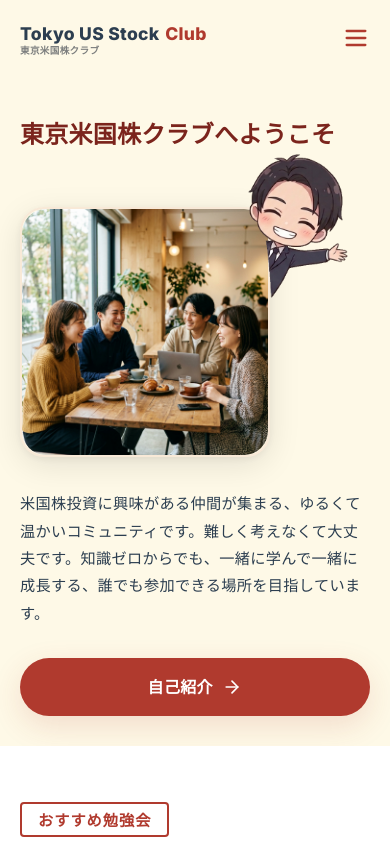
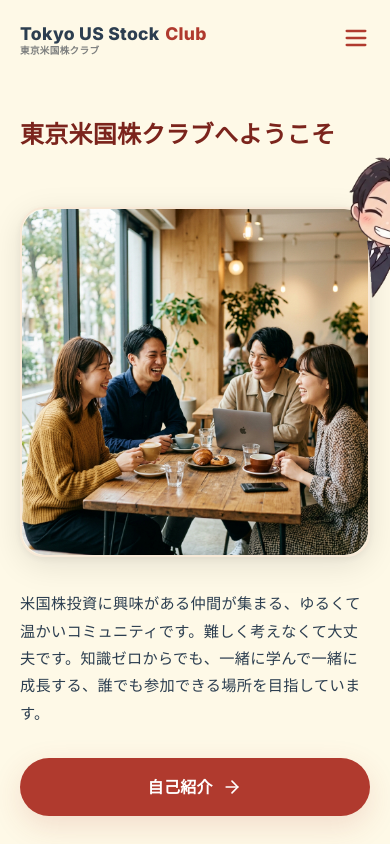
Before and after one commit to yutarotobioka0121-ship-it/tokyo-us-stock-site, a Next.js app: page / in a window 390 px wide. Built offline with nearby package versions, Linux system fonts and the light colour scheme; no server answers; a web font is replaced by a local one.

Commit message:
fix: finalize character cutline position alignment

```diff
--- a/src/app/globals.css
+++ b/src/app/globals.css
@@ -282,7 +282,7 @@ button {
   position: relative;
   background: var(--bg-warm);
   color: var(--text-main);
-  overflow: hidden;
+  overflow: visible;
 }
 
 .hero-grid {
@@ -1526,9 +1526,9 @@ button {
 @media (max-width: 992px) {
   .hero-image-mobile {
     display: block;
-    width: calc(100% - 80px) !important;
-    max-width: 250px !important;
-    margin: 2rem 80px 2rem 0 !important;
+    width: 100%;
+    max-width: 500px;
+    margin: 2rem auto 2rem !important;
   }
   .hero-image-desktop {
     display: none !important;
@@ -1746,13 +1746,13 @@ button {
   margin-left: auto;
 }
 
-/* Character: positioned BEHIND the image */
+/* Character: positioned in FRONT of the hero image, cutline aligned to container right edge. */
 .hero-peek-character {
   position: absolute;
   z-index: 3;
   pointer-events: none;
   top: -53px;
-  right: -78px;
+  right: -79px; /* 100px width - 21px cutline = 79px sticking out */
   width: 100px;
   height: 144px;
 }
@@ -1760,7 +1760,7 @@ button {
 /* Desktop character: larger */
 .hero-peek-character-desktop {
   top: -74px;
-  right: -98px;
+  right: -111px; /* 140px width - 29px cutline = 111px sticking out */
   width: 140px;
   height: 202px;
 }
```
